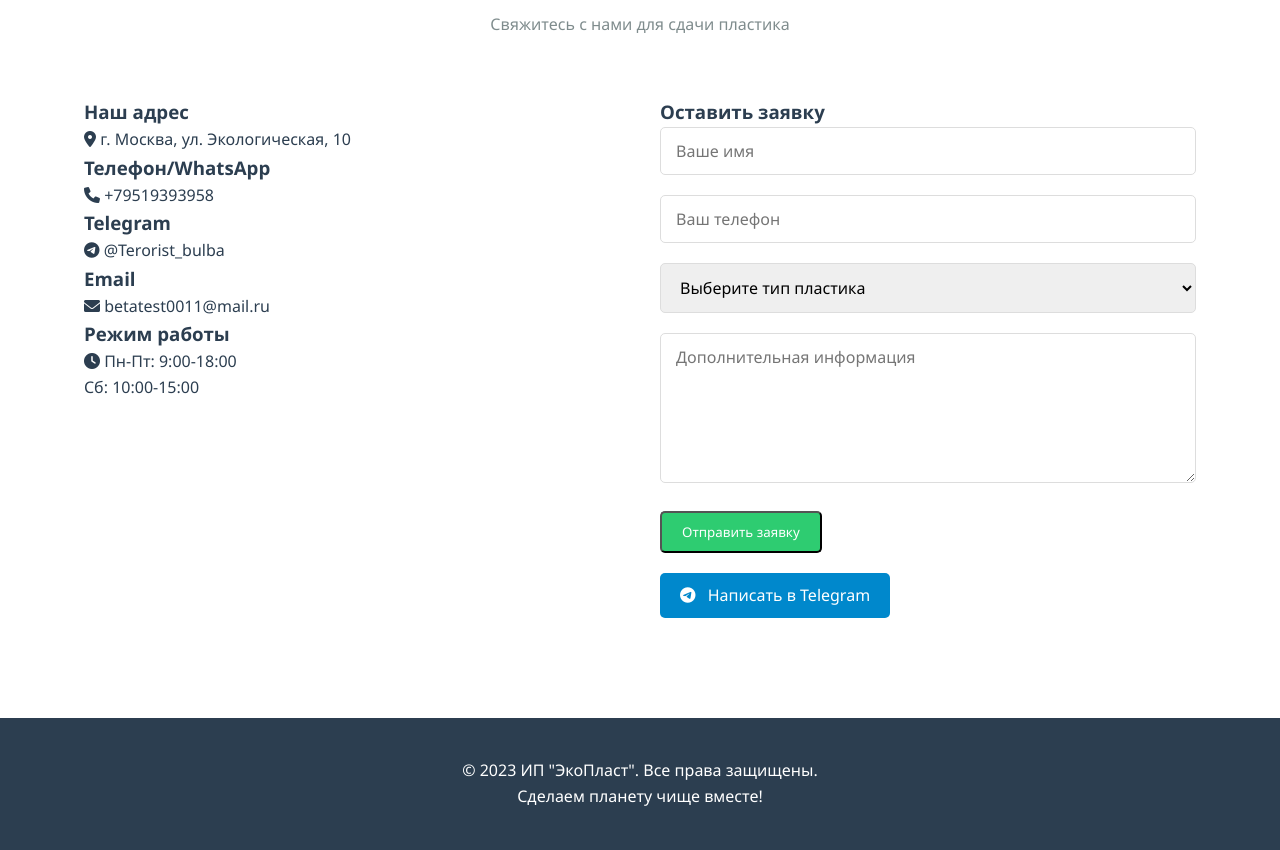
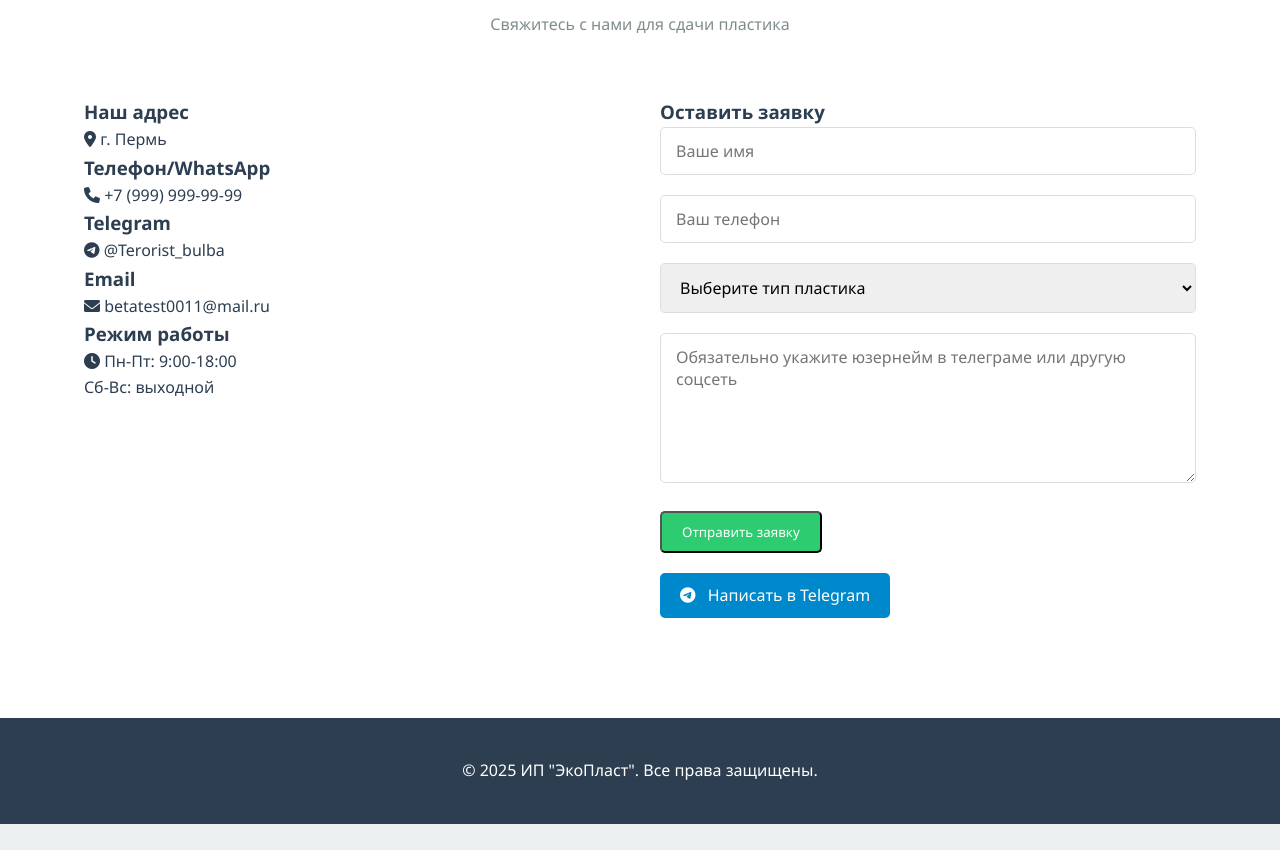
Before and after one commit to BULBA112/May.github.io, a plain HTML site: page index.html in a window 1280 px wide. Shown: the part 1902-2752 px from the top of the page. After the commit the page ends 2726 px from the top, so only its background shows below. Drawn offline with Linux system fonts and the light colour scheme.

Commit message:
Add files via upload

```diff
--- a/index.html
+++ b/index.html
@@ -285,7 +285,7 @@
                     <li><a href="#services">Услуги</a></li>
                     <li><a href="#pricing">Цены</a></li>
                     <li><a href="#contact">Контакты</a></li>
-                    <li><a href="tel:+79519393958" class="btn">Позвонить</a></li>
+                    <li><a href="tel:+79991234567" class="btn">Позвонить</a></li>
                 </ul>
             </nav>
         </div>
@@ -384,31 +384,31 @@
             <div class="contact-grid">
                 <div class="contact-info">
                     <h3>Наш адрес</h3>
-                    <p><i class="fas fa-map-marker-alt"></i> г. Москва, ул. Экологическая, 10</p>
+                    <p><i class="fas fa-map-marker-alt"></i> г. Пермь</p>
 
                     <h3>Телефон/WhatsApp</h3>
                     <p>
-                        <a href="tel:+79519393958" style="color: inherit; text-decoration: none;">
-                            <i class="fas fa-phone"></i> +79519393958
+                        <a href="tel:+79991234567" style="color: inherit; text-decoration: none;">
+                            <i class="fas fa-phone"></i> +7 (999) 999-99-99
                         </a>
                     </p>
 
                     <h3>Telegram</h3>
                     <p>
-                        <a href="@Terorist_bulba" target="_blank" style="color: inherit; text-decoration: none;">
+                        <a href="https://t.me/Terorist_bulba" target="_blank" style="color: inherit; text-decoration: none;">
                             <i class="fab fa-telegram"></i> @Terorist_bulba
                         </a>
                     </p>
 
                     <h3>Email</h3>
                     <p>
-                        <a href="mailto:ecoplast@mail.ru" style="color: inherit; text-decoration: none;">
+                        <a href="betatest0011@mail.ru" style="color: inherit; text-decoration: none;">
                             <i class="fas fa-envelope"></i> betatest0011@mail.ru
                         </a>
                     </p>
 
                     <h3>Режим работы</h3>
-                    <p><i class="fas fa-clock"></i> Пн-Пт: 9:00-18:00<br>Сб: 10:00-15:00</p>
+                    <p><i class="fas fa-clock"></i> Пн-Пт: 9:00-18:00<br>Сб-Вс: выходной </p>
                 </div>
                 <div class="contact-form">
                     <h3>Оставить заявку</h3>
@@ -422,7 +422,7 @@
                             <option value="LDPE">Полиэтилен низкого давления (20 руб/кг)</option>
                             <option value="PP">Полипропилен (35 руб/кг)</option>
                         </select>
-                        <textarea name="message" placeholder="Дополнительная информация"></textarea>
+                        <textarea name="message" placeholder="Обязательно укажите юзернейм в телеграме или другую соцсеть"></textarea>
                         <button type="submit" class="btn">Отправить заявку</button>
                     </form>
 
@@ -431,6 +431,8 @@
                         <a href="@Terorist_bulba" class="btn" style="background-color: #0088cc;">
                             <i class="fab fa-telegram"></i> Написать в Telegram
                         </a>
+
+
                     </div>
                 </div>
             </div>
@@ -440,8 +442,7 @@
     <!-- Подвал -->
     <footer>
         <div class="container">
-            <p>© 2023 ИП "ЭкоПласт". Все права защищены.</p>
-            <p>Сделаем планету чище вместе!</p>
+            <p>© 2025 ИП "ЭкоПласт". Все права защищены.</p>
         </div>
     </footer>
 
```
